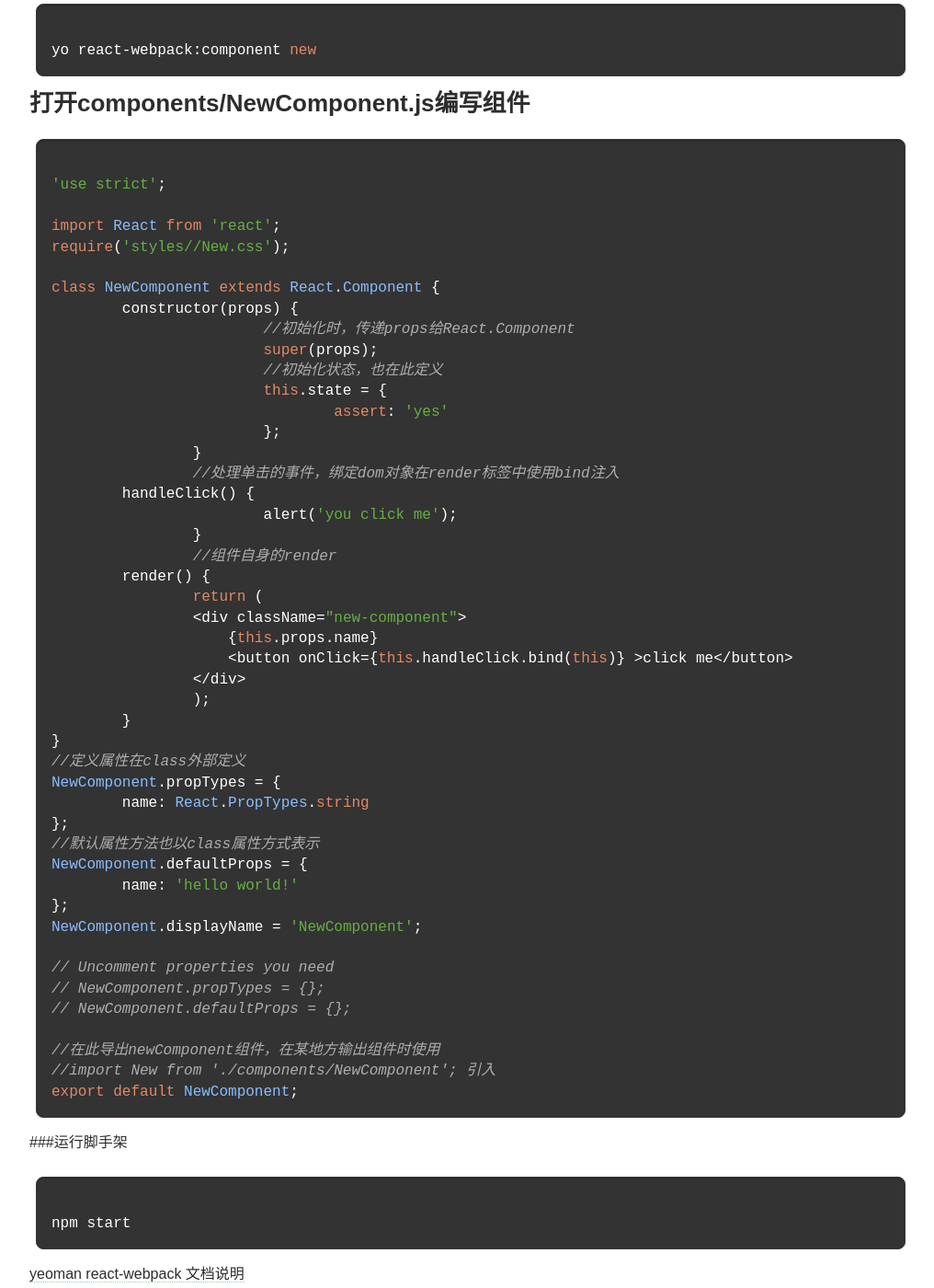
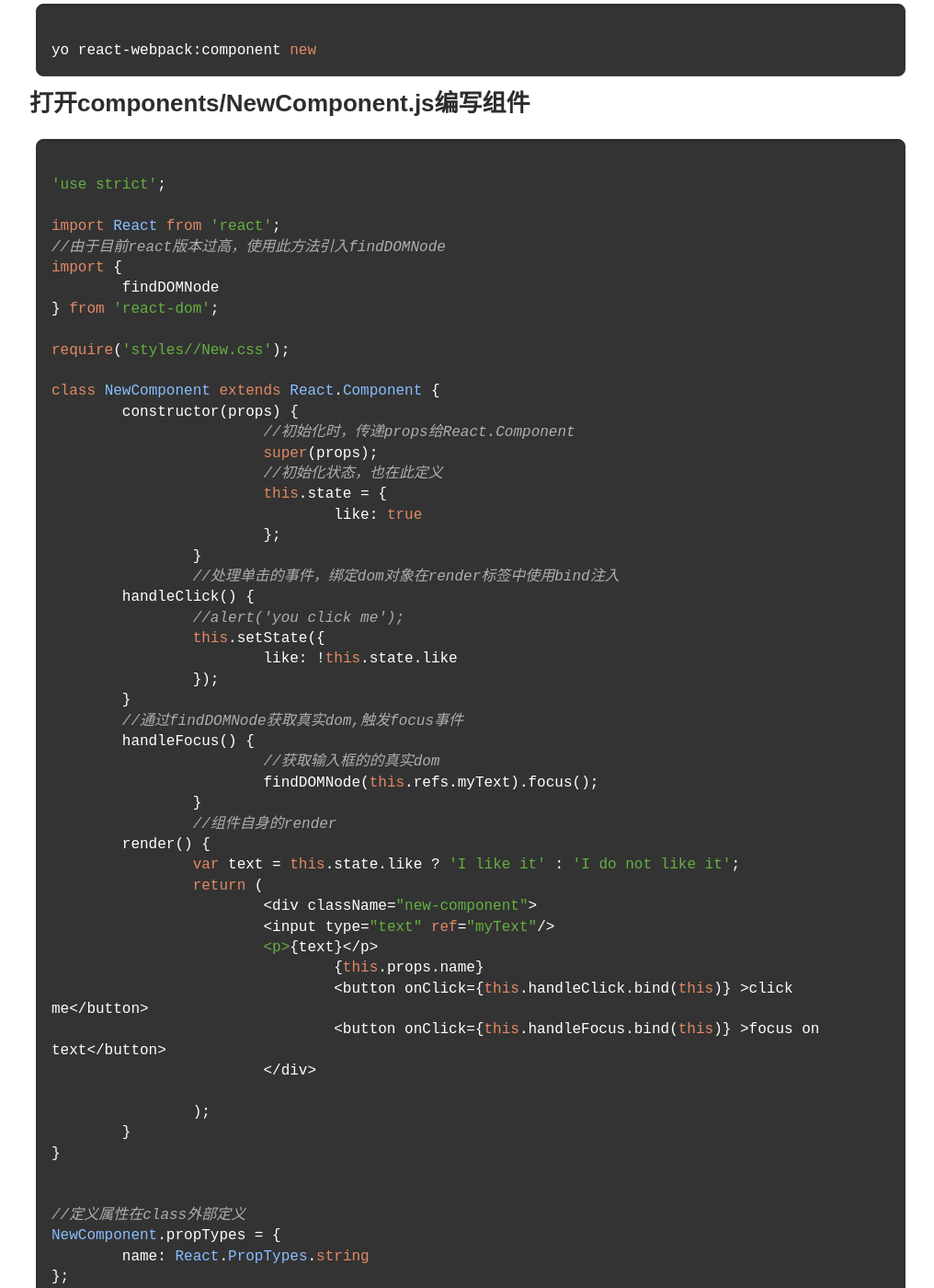
Before and after one commit to liangkeno/liangkeno.github.io, a Jekyll site: the page built from _posts/2016-10-26-react-use-es6-class.md, in a window 1280 px wide and 1400 px high, scrolled down 861 px. Shown: the whole window at 92% size, without its empty margins (128-1144 px from the left). Built offline with Jekyll 4.4.1, drawn with Linux system fonts in a browser that asks for light colours.

Commit message:
update es6 class rebuild react component

```diff
--- a/_posts/2016-10-26-react-use-es6-class.md
+++ b/_posts/2016-10-26-react-use-es6-class.md
@@ -45,6 +45,11 @@ yo react-webpack:component new
 'use strict';
 
 import React from 'react';
+//由于目前react版本过高，使用此方法引入findDOMNode
+import {
+	findDOMNode
+} from 'react-dom';
+
 require('styles//New.css');
 
 class NewComponent extends React.Component {
@@ -53,23 +58,38 @@ class NewComponent extends React.Component {
 			super(props);
 			//初始化状态，也在此定义
 			this.state = {
-				assert: 'yes'
+				like: true
 			};
 		}
 		//处理单击的事件，绑定dom对象在render标签中使用bind注入
 	handleClick() {
-			alert('you click me');
+		//alert('you click me');
+		this.setState({
+			like: !this.state.like
+		});
+	}
+	//通过findDOMNode获取真实dom,触发focus事件
+	handleFocus() {
+			//获取输入框的的真实dom
+			findDOMNode(this.refs.myText).focus();
 		}
 		//组件自身的render
 	render() {
+		var text = this.state.like ? 'I like it' : 'I do not like it';
 		return (
-		&lt;div className=&quot;new-component&quot;&gt;
-		    {this.props.name}
-		    &lt;button onClick={this.handleClick.bind(this)} &gt;click me&lt;/button&gt;
-		&lt;/div&gt;
+			&lt;div className=&quot;new-component&quot;&gt;
+			&lt;input type=&quot;text&quot; ref=&quot;myText&quot;/&gt;
+			&lt;p&gt;{text}&lt;/p&gt;
+				{this.props.name}
+				&lt;button onClick={this.handleClick.bind(this)} &gt;click me&lt;/button&gt;
+				&lt;button onClick={this.handleFocus.bind(this)} &gt;focus on text&lt;/button&gt;
+			&lt;/div&gt;
+
 		);
 	}
 }
+
+
 //定义属性在class外部定义
 NewComponent.propTypes = {
 	name: React.PropTypes.string
@@ -78,6 +98,7 @@ NewComponent.propTypes = {
 NewComponent.defaultProps = {
 	name: 'hello world!'
 };
+
 NewComponent.displayName = 'NewComponent';
 
 // Uncomment properties you need
```
